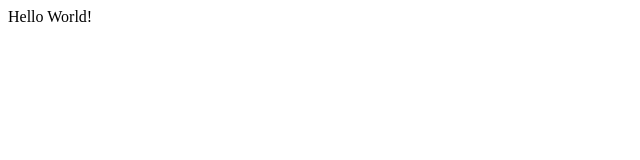
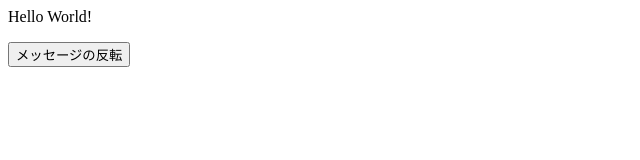
Before and after one commit to kazuhiro516/vue_study, a plain HTML site: page vue_parfect/index.html in a window 1280 px wide. Shown: the whole page, without its empty margins (0-640 px from the left). Drawn offline with nearby package versions, Linux system fonts and the light colour scheme.

Commit message:
文字が反転する処理の実装

```diff
--- a/vue_parfect/index.html
+++ b/vue_parfect/index.html
@@ -2,6 +2,7 @@
 
 <div id="app">
   <p>{{message}}</p>
+  <button v-on:click="reverseMessage">メッセージの反転</button>
 </div>
 
 <script>
@@ -9,6 +10,11 @@
     el: '#app',
     data: {
       message: 'Hello World!'
+    },
+    methods: {
+      reverseMessage: function() {
+        this.message = this.message.split('').reverse().join('')
+      }
     }
   })
 </script>
```
